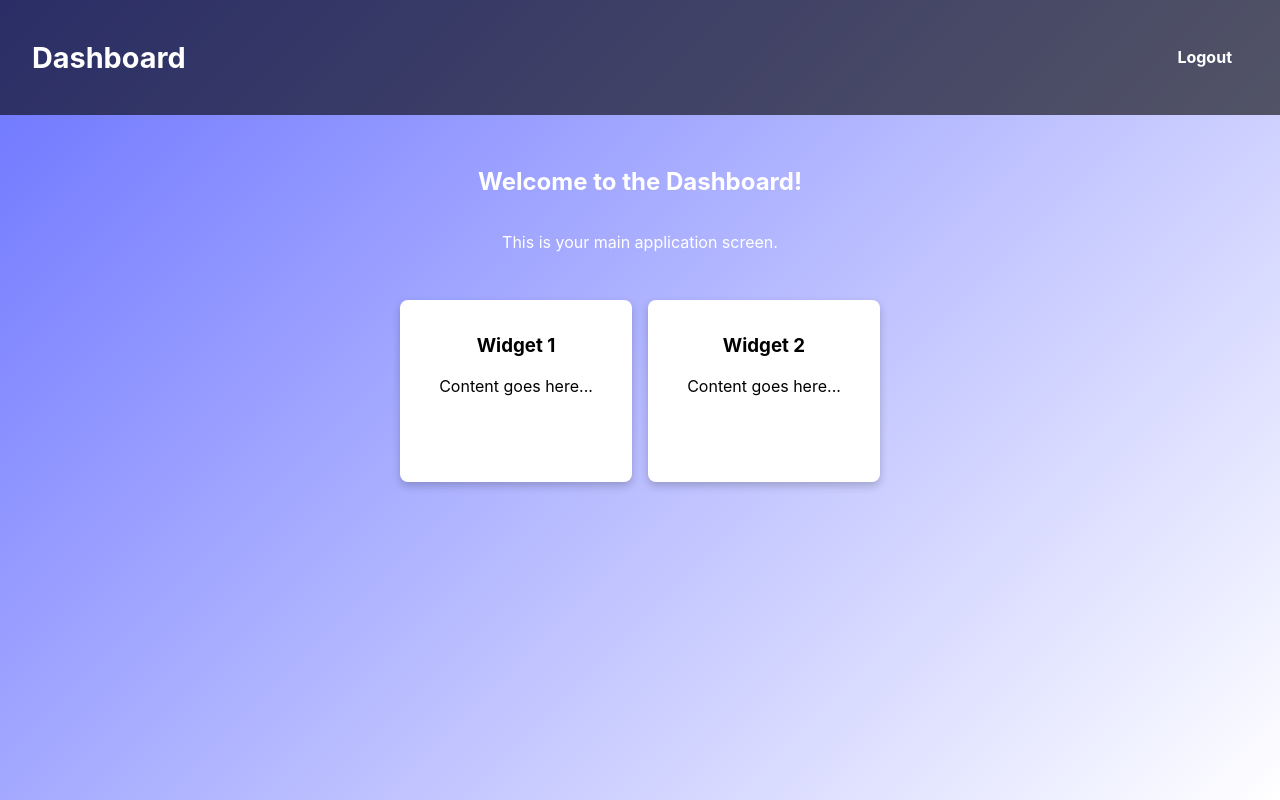
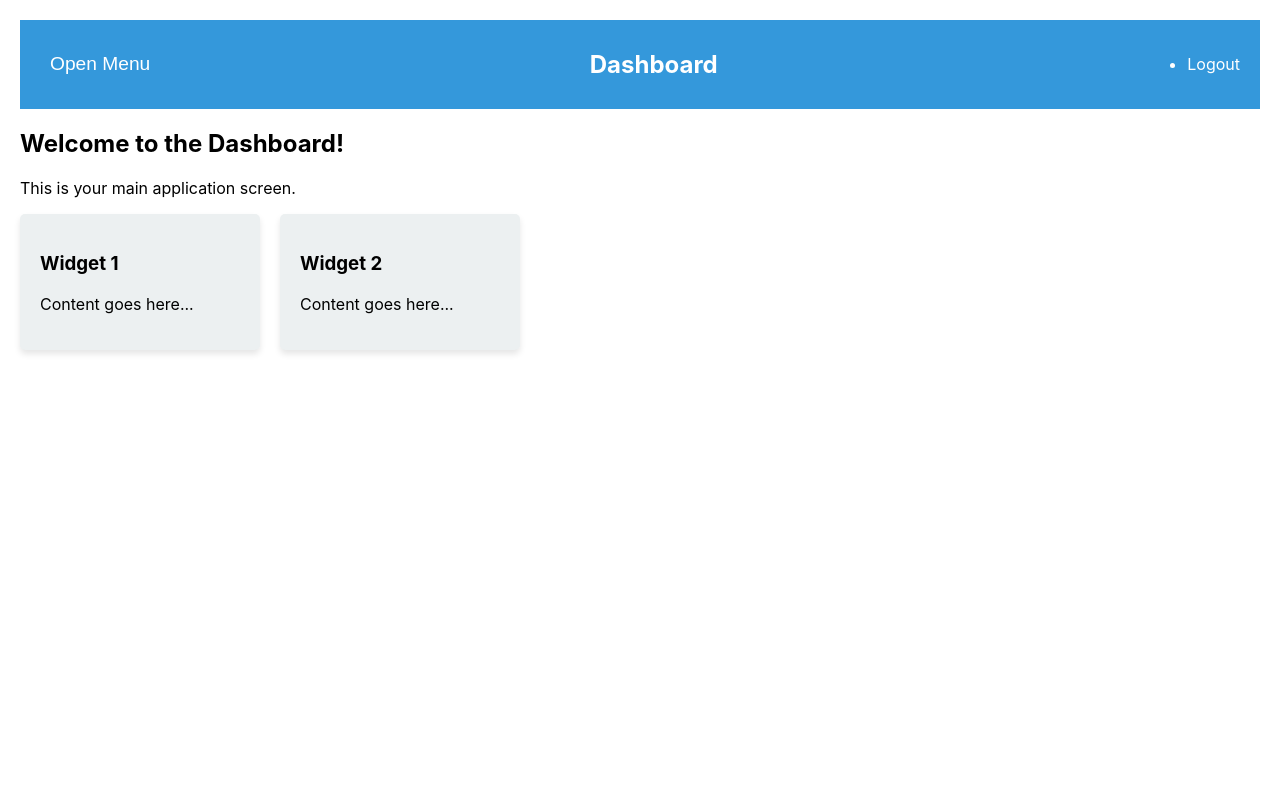
Before and after one commit to Ragheil/ANAA-SYS, a React (Create React App) app: page /dashboard in a window 1280 px wide. Built offline with nearby package versions, Linux system fonts and the light colour scheme.

Commit message:
menu added

```diff
--- a/src/screens/Dashboard.js
+++ b/src/screens/Dashboard.js
@@ -1,17 +1,52 @@
-import React from 'react';
+import React, { useState } from 'react';
 import { Link } from 'react-router-dom'; // For navigation
 import '../styles/Dashboard.css'; // Dashboard-specific styles
 
 const Dashboard = () => {
+  // State to toggle sidebar visibility
+  const [isSidebarOpen, setIsSidebarOpen] = useState(false);
+
+  // Toggle sidebar function
+  const toggleSidebar = () => {
+    setIsSidebarOpen(!isSidebarOpen); // Toggle open/close state
+  };
+
   return (
     <div className="dashboard-container">
+      {/* Sidebar Menu */}
+      <aside className={`sidebar ${isSidebarOpen ? 'open' : 'closed'}`}>
+        {/* Clickable Sidebar Title to Toggle */}
+        <h2 className="sidebar-title" onClick={toggleSidebar}>
+          Menu
+        </h2>
+
+        {/* Only show menu links when the sidebar is open */}
+        <ul className={`sidebar-links ${isSidebarOpen ? 'show' : 'hide'}`}>
+          <li>
+            <Link to="/today">Today</Link>
+          </li>
+          <li>
+            <Link to="/faculty">Faculty</Link>
+          </li>
+          <li>
+            <Link to="/queue">Queue</Link>
+          </li>
+        </ul>
+      </aside>
+
+      {/* Main Content */}
+      <div className="main-content">
         {/* Navigation Bar */}
         <nav className="dashboard-nav">
+          {/* Open/Close Sidebar Button */}
+          <button className="menu-button" onClick={toggleSidebar}>
+            {isSidebarOpen ? 'Close' : 'Open'} Menu
+          </button>
           <h1 className="dashboard-title">Dashboard</h1>
           <ul className="nav-links">
             {/* Link back to the Login screen after Logout */}
             <li>
-            <Link to="/login">Logout</Link> {/* Changed path to /login */}
+              <Link to="/login">Logout</Link>
             </li>
           </ul>
         </nav>
@@ -32,6 +67,7 @@ const Dashboard = () => {
           </div>
         </div>
       </div>
+    </div>
   );
 };
 
--- a/src/styles/Dashboard.css
+++ b/src/styles/Dashboard.css
@@ -1,55 +1,108 @@
 .dashboard-container {
+    display: flex;
     height: 100vh;
+  }
+
+  /* Sidebar Styles */
+  .sidebar {
+    position: fixed; /* Sidebar overlaps the main content */
+    top: 0;
+    left: 0;
+    height: 100%;
+    width: 200px;
+    background-color: #2c3e50;
+    color: white;
+    padding: 20px;
+    transition: transform 0.3s ease; /* Smooth transition effect */
+    transform: translateX(-100%); /* Hide sidebar initially */
+  }
+
+  .sidebar.open {
+    transform: translateX(0); /* Show sidebar */
+  }
+
+  .sidebar-title {
+    font-size: 1.5em;
+    margin-bottom: 20px;
+    cursor: pointer; /* Change cursor to indicate it's clickable */
+  }
+
+  /* Sidebar Links */
+  .sidebar-links {
+    list-style: none;
+    padding: 0;
+    transition: opacity 0.3s ease;
+  }
+
+  .sidebar-links.hide {
+    opacity: 0;
+    visibility: hidden; /* Hide menu items when the sidebar is closed */
+  }
+
+  .sidebar-links.show {
+    opacity: 1;
+    visibility: visible; /* Show menu items when the sidebar is open */
+  }
+
+  .sidebar-links li {
+    margin: 15px 0;
+  }
+
+  .sidebar-links a {
+    color: white;
+    text-decoration: none;
+  }
+
+  .sidebar-links a:hover {
+    text-decoration: underline;
+  }
+
+  /* Main Content Styles */
+  .main-content {
+    flex-grow: 1;
+    padding: 20px;
+  }
+
+  /* Navigation Bar */
+  .dashboard-nav {
     display: flex;
-    flex-direction: column;
-    background: linear-gradient(135deg, #6b73ff 0%, #ffffff 100%);
+    justify-content: space-between;
+    align-items: center;
+    background-color: #3498db;
+    padding: 10px 20px;
     color: white;
   }
 
-  .dashboard-nav {
-    padding: 1rem 2rem;
-    display: flex;
-    justify-content: space-between;
-    align-items: center;
-    background: rgba(0, 0, 0, 0.6);
+  /* Open/Close Sidebar Button */
+  .menu-button {
+    background-color: #3498db;
+    color: white;
+    padding: 10px;
+    border: none;
+    cursor: pointer;
+    font-size: 1.2em;
   }
 
-  .dashboard-title {
-    font-size: 1.8rem;
+  /* Nav Links */
+  .nav-links a {
+    color: white;
+    text-decoration: none;
   }
 
-  .nav-links li {
-    display: inline;
-    margin: 0 1rem;
+  .nav-links a:hover {
+    text-decoration: underline;
   }
 
-  .nav-links a {
-    text-decoration: none;
-    color: white;
-    font-weight: bold;
-  }
-
-  .dashboard-content {
-    padding: 2rem;
-    flex-grow: 1;
-    display: flex;
-    flex-direction: column;
-    align-items: center;
-  }
-
+  /* Widgets */
   .dashboard-widgets {
     display: flex;
-    gap: 1rem;
-    margin-top: 2rem;
+    gap: 20px;
   }
 
   .widget {
-    padding: 1rem;
+    padding: 20px;
+    background: #ecf0f1;
+    border-radius: 5px;
     width: 200px;
-    height: 150px;
-    background: white;
-    color: black;
-    border-radius: 8px;
-    box-shadow: 0 4px 8px rgba(0, 0, 0, 0.2);
-    text-align: center;
+    box-shadow: 0 4px 6px rgba(0, 0, 0, 0.1);
   }
```
Lines whose indentation alone changed are shown as unchanged.
